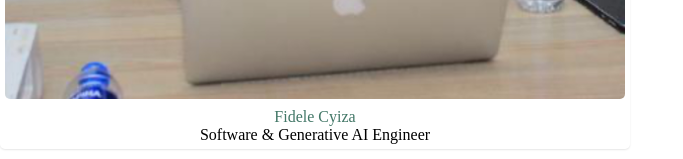
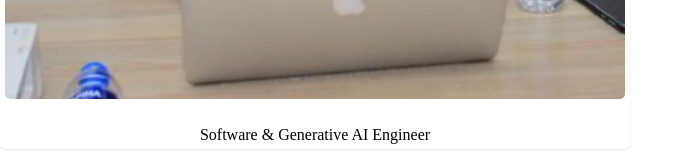
Before and after one commit to dniyomukiza/communityai, a Flask app: page /staff in a window 1280 px wide. Shown: the part 1422-1581 px from the top of the page, without its empty margins (0-683 px from the left). Run offline with Flask 3, Linux system fonts and the light colour scheme.

Commit message:
muted fidele

```diff
--- a/technow/templates/staff.html
+++ b/technow/templates/staff.html
@@ -27,11 +27,11 @@
 <div class="image-box">
         <link rel="stylesheet" href="{{ url_for('static', filename='css/staff.css') }}">
         <a href="{{ url_for('main.fidele') }}">
-            <img src="{{ url_for('static', filename='/images/fidele.jpg') }}" alt="Image3">
+            <img src="{{ url_for('static', filename='/images//fidele.jpg') }}" alt="Image3">
           </a>
 
         <p>
-            <a href="{{url_for('main.fidele')}}" style="text-decoration: none; color:rgb(66, 119, 103);">Fidele Cyiza</a><br>
+            <a href="{{url_for('main.fidele')}}" style="text-decoration: none; color:rgb(66, 119, 103);"></a><br>
             Software & Generative AI Engineer
         </p>
 
```
